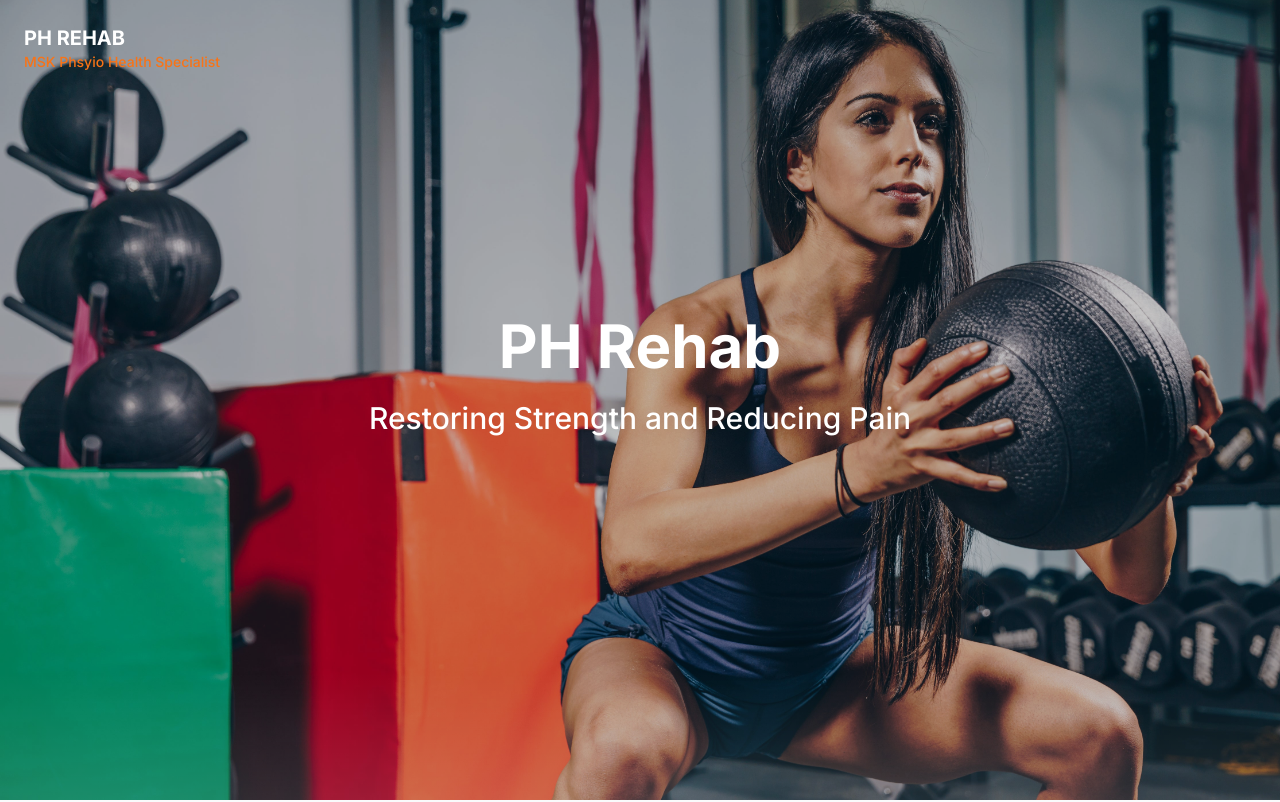
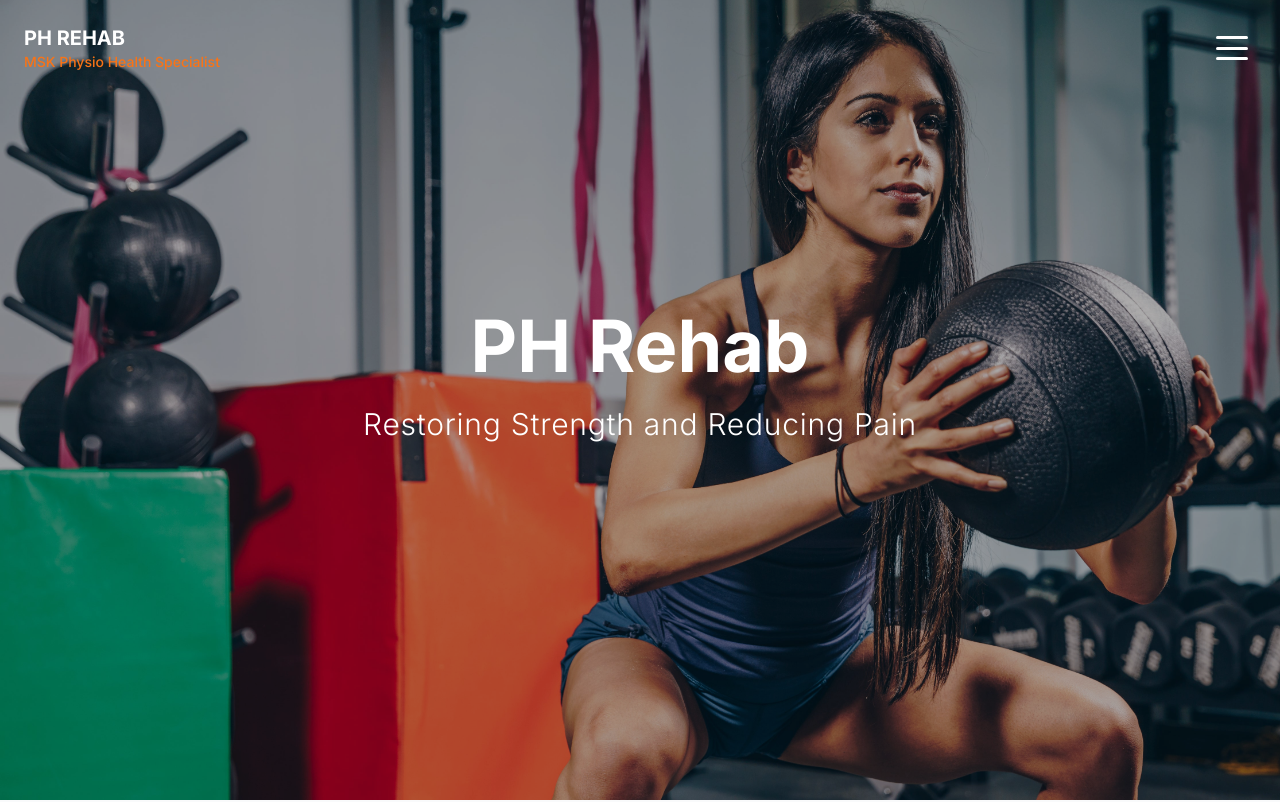
Before and after one commit to Martin2251/phrehab, a Next.js app: page / in a window 1280 px wide. Shown: the top 802 px of the page. Built offline with nearby package versions, Linux system fonts and the light colour scheme.

Commit message:
good menu

```diff
--- a/app/page.tsx
+++ b/app/page.tsx
@@ -38,14 +38,17 @@ const Home: NextPage = () => {
 
       <main className="">
         <Hero  />
-          <About  />
+        <div id="about">
+          <About />
+          </div>
 
 
           <div id="booking">
        <Booking  />
           </div>
-
+          <div id="findus">
         <FindUs  />
+        </div>
         {/* <ContactForm  /> */}
 
 
--- a/components/Hero/Hero.tsx
+++ b/components/Hero/Hero.tsx
@@ -1,62 +1,108 @@
-// components/Hero.jsx
-import Image from 'next/image'
-import Link from 'next/link'
+"use client";
+
+import { useState, useEffect } from 'react';
+import Image from 'next/image';
+import Link from 'next/link';
 
 export default function Hero() {
+  const [isOpen, setIsOpen] = useState(false);
+
+  // Prevent scrolling when menu is open
+  useEffect(() => {
+    if (isOpen) {
+      document.body.style.overflow = 'hidden';
+    } else {
+      document.body.style.overflow = 'unset';
+    }
+  }, [isOpen]);
+
+  const toggleMenu = () => setIsOpen(!isOpen);
+const navLinks = [
+  { name: 'Home', href: '/' },
+  { name: 'About', href: '/#about' },    // Anchors to ID on home page
+  { name: 'Services', href: '/services' }, // Separate page
+  { name: 'Find Us', href: '/#findus' },   // Anchors to ID on home page
+  { name: 'Book Now', href: '/#booking' }, // Anchors to ID on home page
+];
+
   return (
     <section className="relative min-h-screen flex items-center justify-center overflow-hidden">
       {/* Background Image */}
       <div className="absolute inset-0 z-0">
         <Image
-          src="/Images/weighted-squat-exercise.jpg" // You'll need to add this image to your public folder
+          src="/Images/weighted-squat-exercise.jpg"
           alt="Physiotherapy hands treatment"
           fill
           className="object-cover"
           priority
           quality={90}
         />
-        {/* Overlay for better text readability */}
-        <div className="absolute inset-0 bg-black/20"></div>
+        <div className="absolute inset-0 bg-black/30"></div>
       </div>
 
-      {/* Header */}
-      <header className="absolute top-0 left-0 right-0 z-20 p-6">
-        <div className="flex items-center">
-          <div className="flex items-center space-x-3">
-            {/* Logo placeholder - you can replace with your actual logo */}
+      {/* Header / Logo Area */}
+      <header className="absolute top-0 left-0 right-0 z-50 p-6">
+        <div className="flex items-center justify-between max-w-7xl mx-auto">
+          <div className="flex flex-col">
+            <h1 className="text-xl font-bold text-white">PH REHAB</h1>
+            <p className="text-sm text-orange-500 font-medium">MSK Physio Health Specialist</p>
+          </div>
 
-            <div>
-              <h1 className="text-xl font-bold text-white">
-               PH REHAB
-              </h1>
-              <p className="text-sm text-orange-500 font-medium">
-                MSK Phsyio Health Specialist
-              </p>
+          {/* Hamburger Button */}
+          <button
+            onClick={toggleMenu}
+            className="group z-50 p-2 focus:outline-none"
+            aria-label="Toggle Menu"
+          >
+            <div className="flex flex-col justify-between w-8 h-6 transform transition-all duration-300">
+              {/* Top Line */}
+              <span className={`bg-white h-[3px] w-full rounded-full transition-all duration-300 origin-left ${isOpen ? 'rotate-[42deg] bg-orange-500' : ''}`}></span>
+              {/* Middle Line */}
+              <span className={`bg-white h-[3px] w-full rounded-full transition-all duration-300 ${isOpen ? 'opacity-0' : 'opacity-100'}`}></span>
+              {/* Bottom Line */}
+              <span className={`bg-white h-[3px] w-full rounded-full transition-all duration-300 origin-left ${isOpen ? '-rotate-[42deg] bg-orange-500' : ''}`}></span>
             </div>
-          </div>
+          </button>
         </div>
       </header>
 
-      {/* Main Content */}
+      {/* Full Screen Menu Overlay */}
+   <nav className={`fixed inset-0 z-40 bg-black flex flex-col items-center justify-center transition-all duration-700 ease-[cubic-bezier(0.19,1,0.22,1)] ${
+    isOpen ? 'translate-y-0 opacity-100' : '-translate-y-full opacity-0 pointer-events-none'
+  }`}>
+
+    <ul className="text-center space-y-4">
+      {navLinks.map((item, index) => (
+        <li
+          key={item.name}
+          className="overflow-hidden py-2"
+        >
+          <Link
+            href={item.href}
+            onClick={() => setIsOpen(false)} // Closes menu to show the scroll/navigation
+            className={`block text-5xl md:text-8xl font-black text-white hover:text-orange-500 transition-all duration-700 transform ${
+              isOpen ? 'translate-y-0' : 'translate-y-full'
+            }`}
+            style={{ transitionDelay: `${index * 75}ms` }}
+          >
+            {item.name}
+          </Link>
+        </li>
+      ))}
+    </ul>
+
+
+</nav>
+
+      {/* Hero Content */}
       <div className="relative z-10 text-center px-6 max-w-4xl mx-auto">
-        <h2 className="text-4xl md:text-6xl font-bold text-white mb-6 leading-tight">
-         PH Rehab
+        <h2 className="text-5xl md:text-7xl font-bold text-white mb-6 leading-tight">
+          PH Rehab
         </h2>
-
-        <p className="text-2xl md:text-3xl text-white mb-12 font-medium">
+        <p className="text-2xl md:text-3xl text-white mb-12 font-light tracking-wide">
           Restoring Strength and Reducing Pain
         </p>
-
-        {/* <a
-         href="#booking"
-          className="inline-block bg-black text-white px-8 py-4 rounded-full text-lg font-medium hover:bg-gray-800 transition-colors duration-300 shadow-lg hover:shadow-xl"
-        >
-          Book an Appointment
-        </a> */}
       </div>
-
-      {/* Decorative elements */}
-      <div className="absolute bottom-0 left-0 right-0 h-32 bg-gradient-to-t from-white/10 to-transparent z-5"></div>
     </section>
-  )
+  );
 }
```
